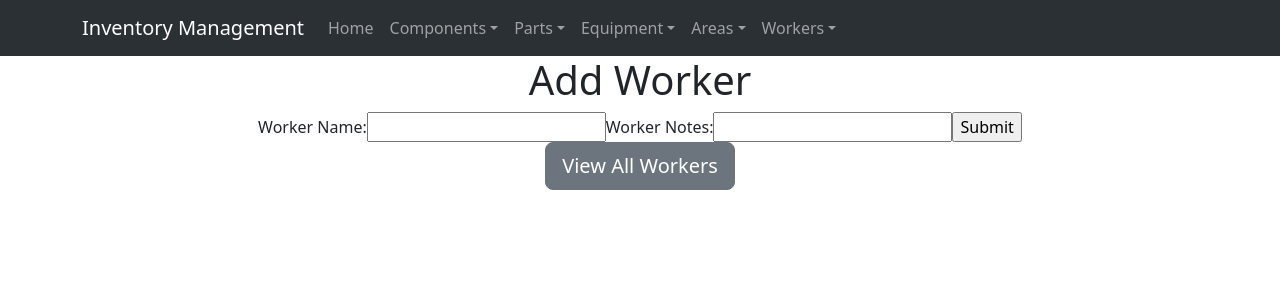
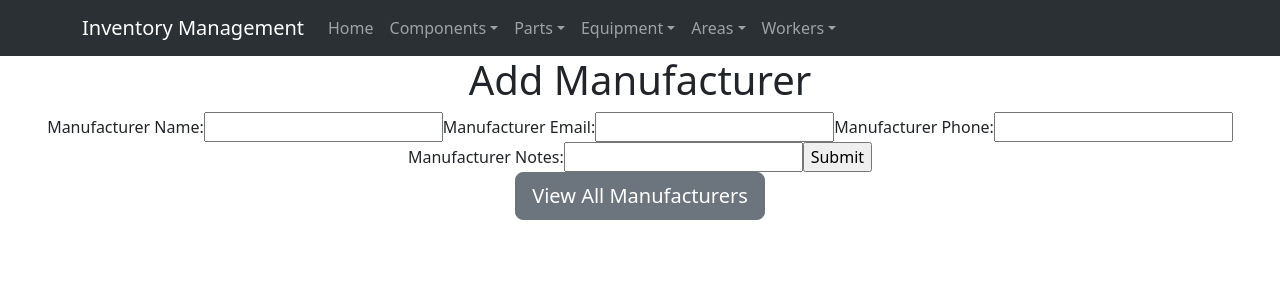
Before and after one commit to Bernaluc/LSDP-Inventory, a React (Create React App) app in the folder inventory/: page /add-manufacturer in a window 1280 px wide. Shown: the top 300 px of the page. Built offline with nearby package versions, Linux system fonts and the light colour scheme.

Commit message:
Completed AddManufacturer page

```diff
--- a/inventory/src/pages/AddManufacturer.js
+++ b/inventory/src/pages/AddManufacturer.js
@@ -1,27 +1,35 @@
 import React from "react";
 import Button from 'react-bootstrap/Button'
 
-function AddWorker(){
+function AddManufacturer(){
     return(
         <div className="add-page">
-            <h1>Add Worker</h1>
+            <h1>Add Manufacturer</h1>
             <form>
             <label>
-                Worker Name:
-                <input type="text" name="worker-id" />
+                Manufacturer Name:
+                <input type="text" name="manufacturer-name" />
             </label>
             <label>
-                Worker Notes:
-                <input type="text" name='worker-notes' />
+                Manufacturer Email:
+                <input type="text" name='manufacturer-email' />
+            </label>
+            <label>
+                Manufacturer Phone:
+                <input type="text" name='manufacturer-phone' />
+            </label>
+            <label>
+                Manufacturer Notes:
+                <input type="text" name='manufacturer-notes' />
             </label>
 
             <input type="submit" value="Submit" />
             </form>
             <Button href='/view-components' variant='secondary' size='lg'>
-                    View All Workers
+                    View All Manufacturers
                 </Button>
         </div>
     )
 }
 
-export default AddWorker;
+export default AddManufacturer;
```
